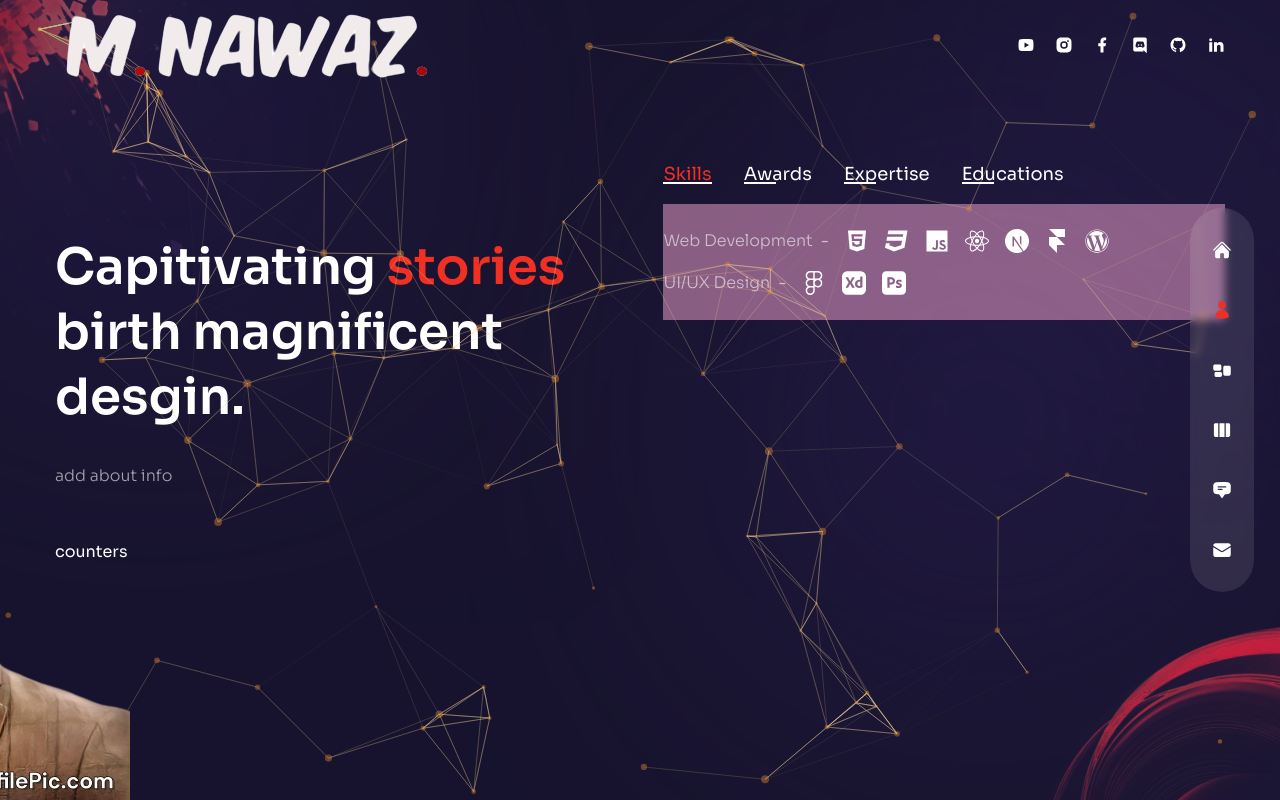
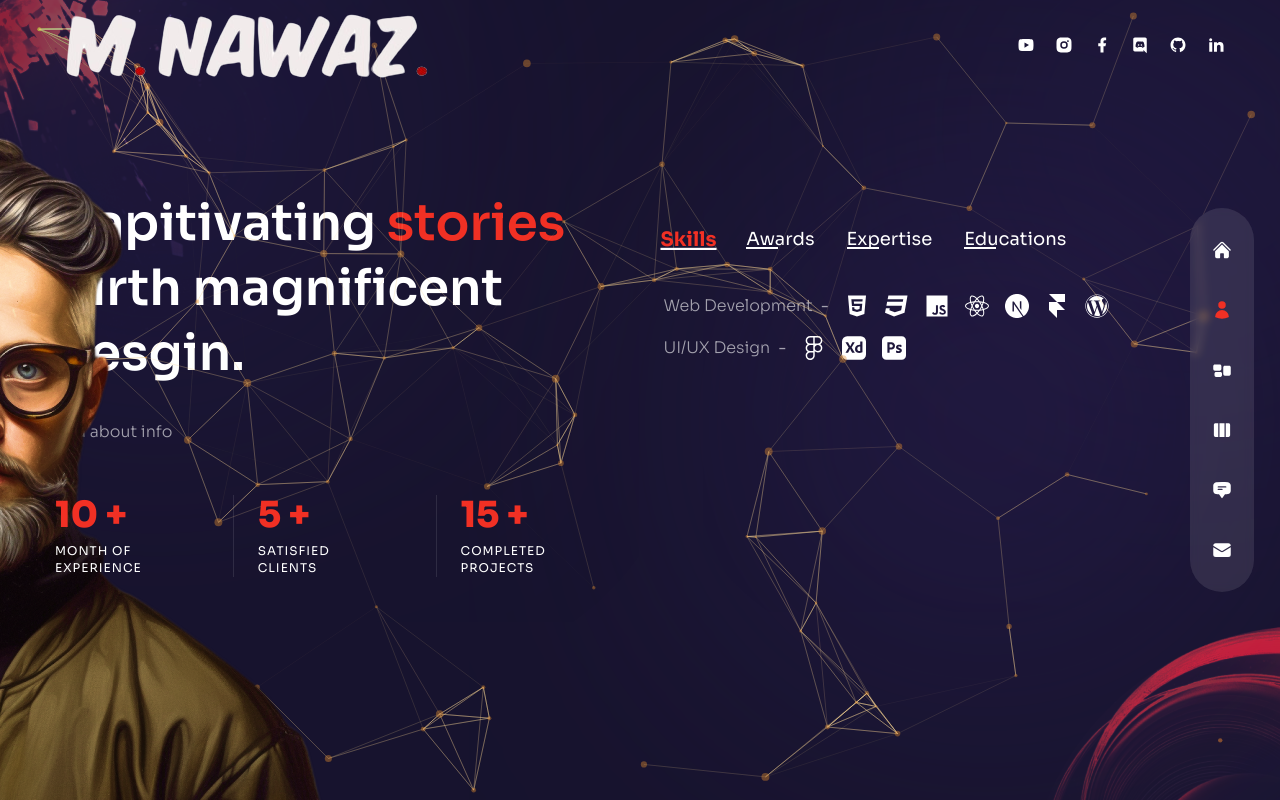
Before and after one commit to nawaz-72/MyPortfolio, a Next.js app: page /about in a window 1280 px wide. Built offline with nearby package versions, Linux system fonts and the light colour scheme.

Commit message:
completed about page

```diff
--- a/pages/about/index.js
+++ b/pages/about/index.js
@@ -126,6 +126,7 @@ import Avatar from "../../components/Avatar";
 import Circles from "../../components/Circles";
 import { motion } from "framer-motion";
 import { fadeIn } from "../../variants";
+import CountUp from "react-countup";
 
 const About = () => {
   const [index, setIndex] = useState(0);
@@ -138,22 +139,77 @@ const About = () => {
         initial="hidden"
         animate="show"
         exit="hidden"
-        className="hidden xl:flex absolute bottom-0 -left-[370px]"
+        className="hidden xl:flex absolute bottom-0 xxl:items-center xxl:justify-center -left-[380px]"
       >
         <Avatar />
       </motion.div>
 
       <div className="container mx-auto h-full flex flex-col items-center xl:flex-row gap-x-6">
-        <div className="flex-1 flex flex-col justify-center">
-          <h2 className="h3">
-            Capitivating  <span className="text-accent">stories</span> birth magnificent desgin.
-          </h2>
-          <p className="max-w-[500px] mx-auto xl:mx-0  mb-6 xl:mb-12  px-2  xl:px-0 ">
+        <div className="flex flex-col justify-center">
+          <motion.h2
+            variants={fadeIn("right", 0.2)}
+            initial="hidden"
+            animate="show"
+            exit="hidden"
+            className="h3"
+          >
+            Capitivating <span className="text-accent">stories</span> birth
+            magnificent desgin.
+          </motion.h2>
+          <motion.p
+            variants={fadeIn("right", 0.4)}
+            initial="hidden"
+            animate="show"
+            exit="hidden"
+            className="max-w-[500px] mx-auto xl:mx-0  mb-6 xl:mb-12  px-2  xl:px-0 "
+          >
             add about info
-          </p>
-          <div>counters</div>
+          </motion.p>
+          <motion.div
+            variants={fadeIn("right", 0.6)}
+            initial="hidden"
+            animate="show"
+            exit="hidden"
+            className="hidden md:flex md:max-w-xl xl:max-w-none mx-auto xl:mx-0 mb-8"
+          >
+            <div className="flex flex-1 xl:gap-x-6">
+              {/* experience */}
+              <div className="relative flex-1 after:w-[1px] after:h-full after:bg-white/10 after:absolute after:top-0 after:right-0">
+                <div className="text-2xl xl:text-4xl font-extrabold text-accent mb-2">
+                  <CountUp start={0} end={10} duration={10} /> +
+                </div>
+                <div className="text-xs uppercase leading-[1.4] max-w-[100px] tracking-[1px]">
+                  Month of Experience
+                </div>
+              </div>
+              {/* clients */}
+              <div className="relative flex-1 after:w-[1px] after:h-full after:bg-white/10 after:absolute after:top-0 after:right-0">
+                <div className="text-2xl xl:text-4xl font-extrabold text-accent mb-2">
+                  <CountUp start={0} end={5} duration={10} /> +
+                </div>
+                <div className="text-xs uppercase leading-[1.4] max-w-[100px] tracking-[1px]">
+                  Satisfied Clients
+                </div>
+              </div>
+              {/* Projects */}
+              <div className="relative flex-1 ">
+                <div className="text-2xl xl:text-4xl font-extrabold text-accent mb-2">
+                  <CountUp start={0} end={15} duration={10} /> +
+                </div>
+                <div className="text-xs uppercase leading-[1.4] max-w-[100px] tracking-[1px]">
+                  Completed Projects
+                </div>
+              </div>
+            </div>
+          </motion.div>
         </div>
-        <div  className="flex flex-col w-full xl:max-w-[48%] h-[480px]">
+        <motion.div
+          variants={fadeIn("left", 0.4)}
+          initial="hidden"
+          animate="show"
+          exit="hidden"
+          className="flex flex-col w-full xl:max-w-[48%] h-[350px]"
+        >
           <div className="flex gap-x-4 xl:gap-x-8  mx-auto xl:mx-0 mb-4">
             {aboutData.map((item, itemIndex) => {
               return (
@@ -161,7 +217,7 @@ const About = () => {
                   key={itemIndex}
                   className={`${
                     index === itemIndex &&
-                    "text-accent after:w-[100%] after:bg-accent after:transition-all after:duration-300"
+                    "text-accent scale-110  after:w-[100%] after:bg-accent after:transition-all after:duration-300 font-bold "
                   } cursor-pointer capitalize  xl:text-lg  relative after:w-8 after:h-[2px] after:bg-white after:absolute after:bottom-1 after:left-0 `}
                   onClick={() => setIndex(itemIndex)}
                 >
@@ -170,28 +226,30 @@ const About = () => {
               );
             })}
           </div>
-          <div className="bg-pink-300/50 py-2 xl:py-6 flex flex-col gap-y-2 xl:gap-y-4 items-center xl:items-start">
+          <div className=" py-2 xl:py-6 flex flex-col gap-y-2 xl:gap-y-4 items-center xl:items-start">
             {aboutData[index].info.map((item, itemIndex) => {
               return (
-                <div key={itemIndex}
-                className="flex-1 flex flex-col lg:flex-row max-w-max gap-x-2 items-center text-white/60">
+                <div
+                  key={itemIndex}
+                  className="flex-1 flex flex-col lg:flex-row max-w-max gap-x-2 items-center text-white/60"
+                >
                   <div className="font-light mb-2 md:mb-0">{item.title}</div>
                   <div className="hidden md:flex">-</div>
                   <div>{item.stage}</div>
                   <div className="flex gap-x-4">
-                    {
-                      item.icons?.map((icon, iconIndex) =>{
-                        return(<div key={iconIndex} className="text-2xl text-white">
-                        {icon}
-                        </div>)
-                      })
-                    }
+                    {item.icons?.map((icon, iconIndex) => {
+                      return (
+                        <div key={iconIndex} className="text-2xl text-white">
+                          {icon}
+                        </div>
+                      );
+                    })}
                   </div>
                 </div>
               );
             })}
           </div>
-        </div>
+        </motion.div>
       </div>
     </div>
   );
```
Also changed, not shown: components/Avatar.js (+1 -1 lines).
